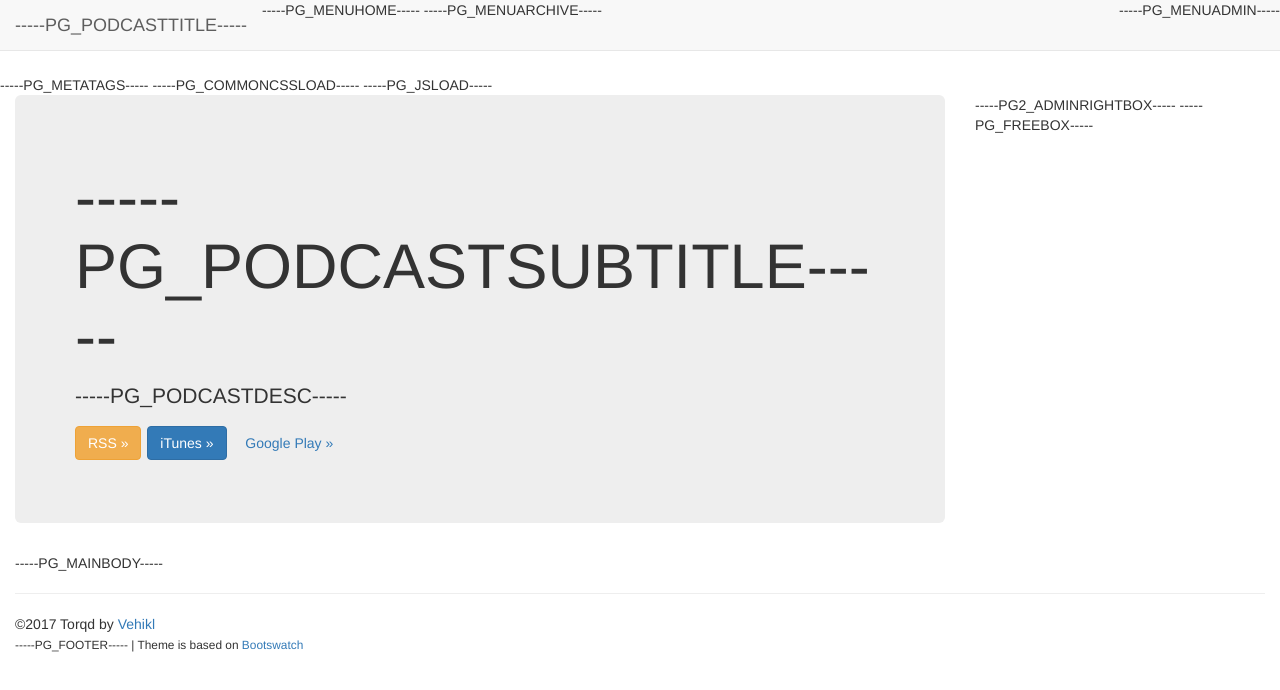
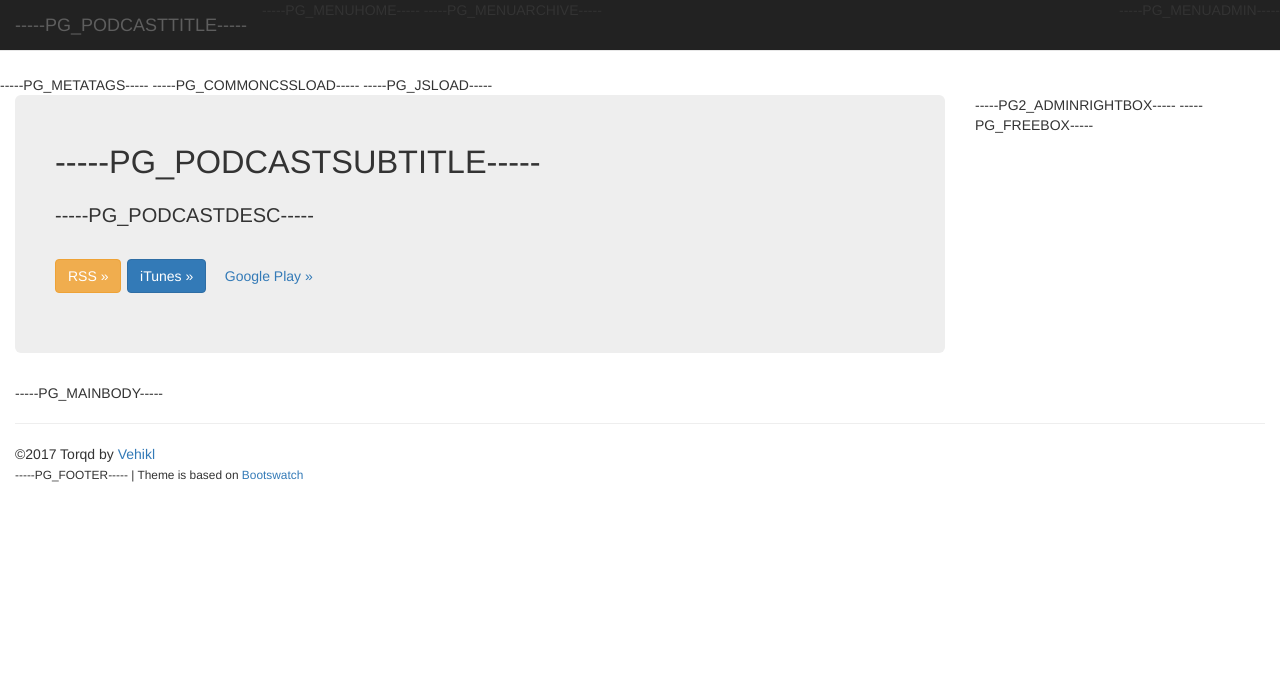
Before and after one commit to stephenbelyea/Torqdly, a plain HTML site: page torqdly/index.htm in a window 1280 px wide. Drawn offline with nearby package versions, Linux system fonts and the light colour scheme.

Commit message:
Super basic styling touches.

```diff
--- a/torqdly/index.htm
+++ b/torqdly/index.htm
@@ -21,7 +21,7 @@
 
   </head>
 
-  <body>
+  <body class="torqdly">
 
     <div class="navbar navbar-default navbar-fixed-top">
       <div class="container-fluid">
--- a/torqdly/style/custom.css
+++ b/torqdly/style/custom.css
@@ -1,6 +1,9 @@
 /*  Custom CSS for
 	Podcast Generator
 */
+
+/* Orange: #dd5f13 */
+/* Black: #222 */
 
 body {
   padding-top: 75px;
@@ -17,3 +20,25 @@ body {
 #bs-example-navbar-collapse-1 > .navbar-right > li {
   display: inline-flex !important;
 }
+
+.torqdly a:hover, .torqdly a:focus {
+  transition: all .2s;
+}
+.torqdly .navbar-default {
+  background-color: #222;
+}
+.torqdly .jumbotron h1 {
+  font-size: 3.25rem;
+}
+.torqdly .jumbotron p {
+  font-size: 2rem;
+  margin: 2rem 0 3rem;
+}
+.torqdly .container .jumbotron,
+.torqdly .container-fluid .jumbotron {
+  padding: 3rem 4rem;
+}
+.torqdly .navbar-default .navbar-nav>li>a:hover,
+.torqdly .navbar-default .navbar-nav>li>a:focus {
+  color: #dd5f13;
+}
```
